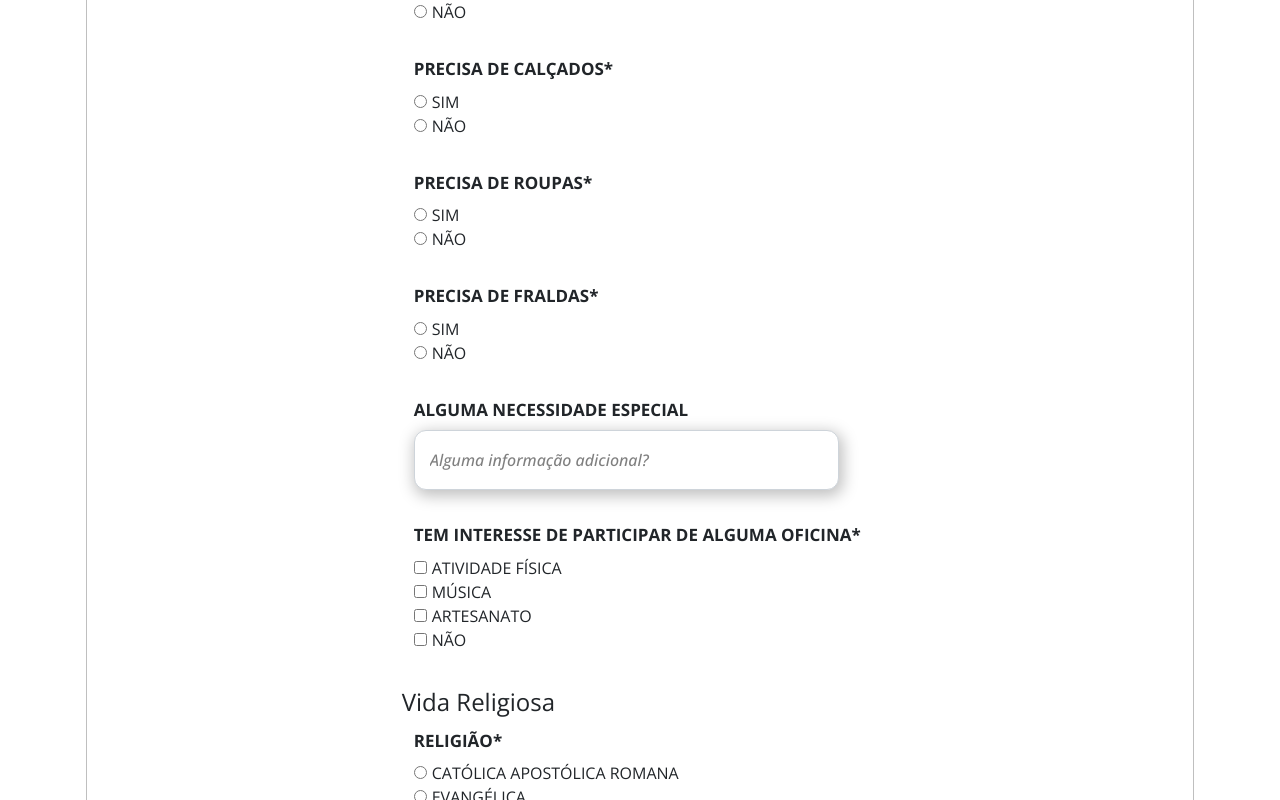
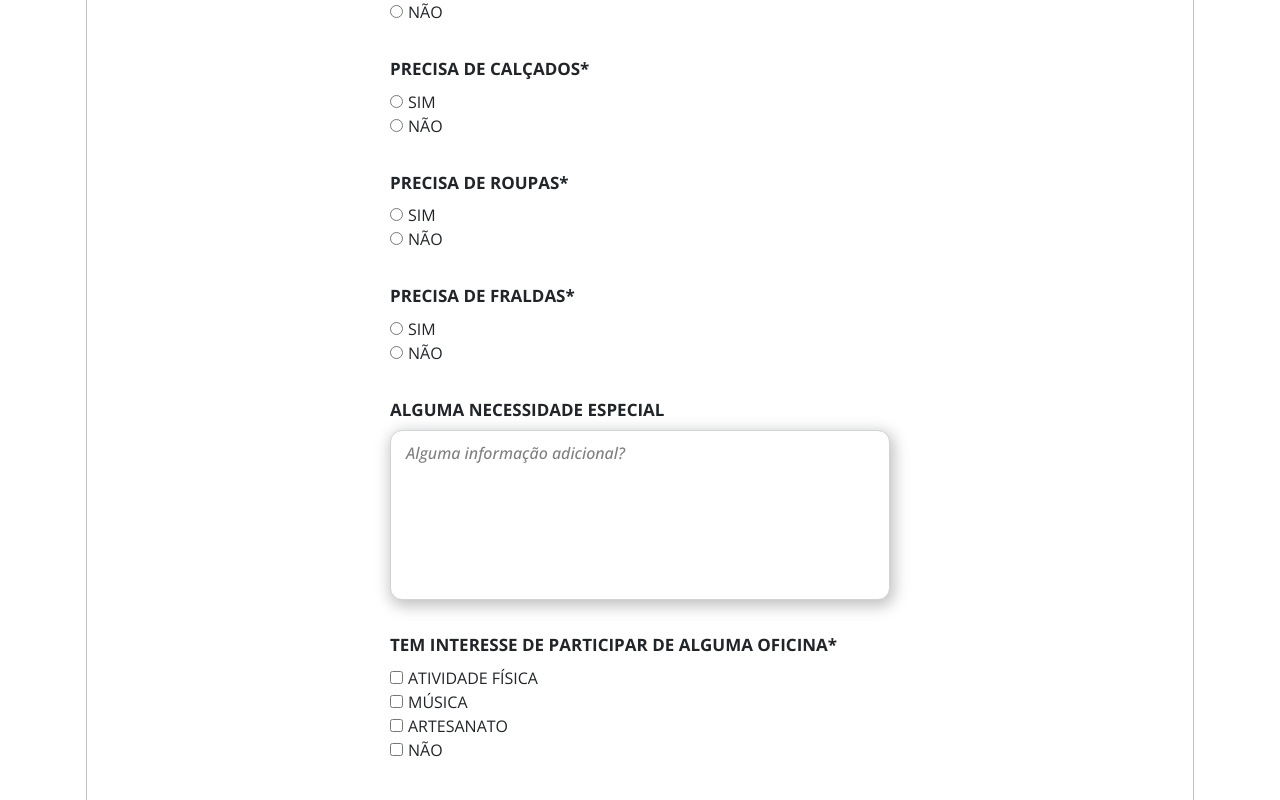
Before and after one commit to FabricioCruzz/Projeto-Bom-Samaritano-v2, a React (Create React App) app: page /cadastros/cadastrar in a window 1280 px wide. Shown: the part 2704-3504 px from the top of the page. Built offline with nearby package versions, Linux system fonts and the light colour scheme.

Commit message:
Ajuste no texarea do form

```diff
--- a/src/assets/styles/templates.scss
+++ b/src/assets/styles/templates.scss
@@ -68,6 +68,7 @@ input {
         }
 
         &:focus{
+            outline: 0.3px solid $gray-01;
             border-color: $red-secondary-transparent;
             box-shadow: 0 0 0 0.25rem $red-secondary-transparent;
         }
@@ -79,6 +80,31 @@ input {
             -webkit-appearance: none;
             margin: 0;
         }
+    }
+}
+
+textarea{
+    display: block;
+    width: 500px;
+    height: 170px;
+    background: $white;
+    border: 0.3px solid $gray-01;
+    box-sizing: border-box;
+    box-shadow: 2px 4px 15px 2px $black-025;
+    border-radius: 12px;
+    padding: 10px 10px 10px 15px;
+    resize: none;
+
+    &::placeholder{
+        font-style: italic;
+        font-weight: 500;
+        color: $black-05;
+    }
+
+    &:focus{
+        outline: 0.3px solid $gray-01;
+        border-color: $red-secondary-transparent;
+        box-shadow: 0 0 0 0.25rem $red-secondary-transparent;
     }
 }
 
--- a/src/components/cadastros/cadastrarFamilias/CadastroFamilias.js
+++ b/src/components/cadastros/cadastrarFamilias/CadastroFamilias.js
@@ -518,7 +518,7 @@ const CadastroFamilias = () =>{
                                     <Container>
                                         <label htmlFor="specialNeed">Alguma Necessidade Especial</label>
                                         <Field
-                                        type="text-area"
+                                        as="textarea"
                                         id="specialNeed"
                                         name="specialNeed"
                                         placeholder="Alguma informação adicional?"
--- a/src/components/cadastros/cadastrarFamilias/CadastroFamilias.scss
+++ b/src/components/cadastros/cadastrarFamilias/CadastroFamilias.scss
@@ -17,6 +17,10 @@
     > label[for="familyIncome"]:nth-child(2){
         display: block;
         font-size: 1.4rem;
+
+        > input{
+            margin-left: 10px;
+        }
     }
 
     > input {
@@ -70,3 +74,10 @@
         margin-left: 5px;
     }
 }
+
+/* TODO:
+    1. Estilizar scrollbar do TextArea
+    2. Estilizar as tags <legend>
+    3. Ajustar layout para ficar mais parecido com o do Figma (Usar Grid???)
+
+*/
--- a/src/pages/login/Login.scss
+++ b/src/pages/login/Login.scss
@@ -21,6 +21,10 @@
     flex-direction: row;
     align-items: center;
     justify-content: center;
+
+    & > input::placeholder{
+        padding-left: 12%;
+    }
 }
 
 .user-icon{
```
